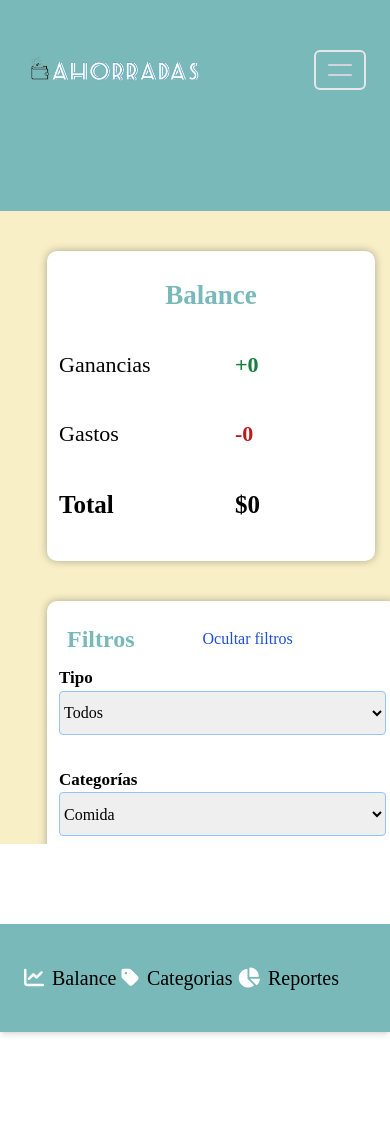
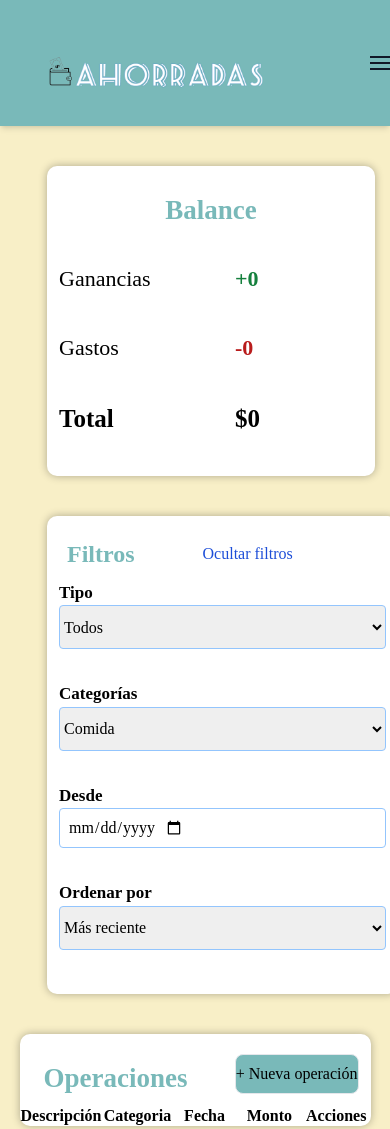
Before and after one commit to ValeriaMercado/TP_AhorrADAs, a plain HTML site: page index.html in a window 390 px wide. Shown: the top 1129 px of the page. Drawn offline with nearby package versions, Linux system fonts and the light colour scheme; a web font is replaced by a local one.

Commit message:
add menu responsive

```diff
--- a/index.html
+++ b/index.html
@@ -7,6 +7,7 @@
     <link rel="stylesheet" href="https://cdnjs.cloudflare.com/ajax/libs/font-awesome/6.2.0/css/all.min.css"
         integrity="sha512-xh6O/CkQoPOWDdYTDqeRdPCVd1SpvCA9XXcUnZS2FmJNp1coAFzvtCN9BmamE+4aHK8yyUHUSCcJHgXloTyT2A=="
         crossorigin="anonymous" referrerpolicy="no-referrer" />
+    <link rel="stylesheet" href="style.css" />
     <link rel="preconnect" href="https://fonts.googleapis.com">
     <link rel="preconnect" href="https://fonts.gstatic.com" crossorigin>
     <link href="https://fonts.googleapis.com/css2?family=Antic&display=swap" rel="stylesheet">
@@ -17,38 +18,36 @@
 </head>
 
 
-<body class="bg-[#f8efc7] font-[Antic] max-sm:w-full">
-    <div class="bg-[#79b9b9] text-xl max-sm:w-full h-1/4">
-        <div class="flex justify-between items-center p-6 px-6 lg:px-0 container mx-auto">
-            <div>
-                <a href="#"><img src="images/logoAhorradas.png" alt="logo AhorrADAs"
-                        class="w-[65%] py-1 flex justify-between mt-4"></a>
-            </div>
+<body class="bg-[#f8efc7] font-[Antic]">
+    <header class="bg-[#79b9b9] flex flex-wrap items-center shadow-md ">
+        <div class="flex-1 flex justify-between items-center">
+            <a href=" "><img src="images/logoAhorradas.png" alt="logo AhorrADAs"
+                    class="w-[65%] mt-10 ml-10 flex justify-between"></a>
+        </div>
 
-            <input class="peer hidden" type="checkbox" name="hamburger" id="hamburger" />
-            <label
-                class="peer-checked:hamburger block relative cursor-pointer lg:hidden border-2 border-black-300 peer-checked:border-2 peer-checked:border-white p-3 rounded-md transition-all"
-                for="hamburger">
-                <div class="m-auto w-6 h-0.5 rounded bg-gray-300 transition-all duration-300"></div>
-                <div class="m-auto mt-2 w-6 h-0.5 rounded bg-gray-300 transition-all duration-300"></div>
-            </label>
+        <label for="menu-toggle" class="pointer-cursor md:hidden block">
+            <svg class="fill-current text-gray-900" xmlns="http://www.w3.org/2000/svg" width="20" height="20"
+                viewBox="0 0 20 20">
+                <title>menu</title>
+                <path d="M0 3h20v2H0V3zm0 6h20v2H0V9zm0 6h20v2H0v-2z"></path>
+            </svg>
+        </label>
+        <input class="hidden" type="checkbox" id="menu-toggle" />
 
-            <div
-                class="translate-y-full peer-checked:translate-y-0 lg:translate-y-0 inset-0 fixed lg:static pt-20 lg:pt-0 bg-white lg:bg-[#79b9b9] z-0 lg:z-10 lg:h-auto lg:w-auto transition-all duration-300 ease-in-out">
-                <div
-                    class="bg-[#79b9b9] shadow-md lg:bg-[#79b9b9] lg:shadow-none py-10 lg:py-0 flex-col lg:items center lg:flex-row px-6 space-y-4 lg:space-y-0 lg:space-x-12 ">
-                    <a href="" class="text-black lg:text-white hover:text-gray"><i
-                            class="fas fa-chart-line mr-2 text-white"></i>Balance</a></a>
-                    <a href="" id="showCategories" class="text-black lg:text-white hover:text-gray"><i
-                            class="fa-solid fa-tag mr-2 text-white"></i>Categorias</a></a>
-                    <a href="" id="showReports" class="text-black lg:text-white hover:text-gray"><i
-                            class="fas fa-chart-pie mr-2 text-white"></i>Reportes</a></a>
-                </div>
-            </div>
+        <div class="hidden md:flex md:items-center md:w-auto w-full" id="menu">
+            <nav class="">
+                <ul class="md:flex items-center justify-between text-white text-xl pt-4  mr-10">
+                    <li><a class="md:p-4 py-3 px-0 block" href=" "><i
+                        class="fas fa-chart-line mr-2 text-white"></i>Balance</a></li>
+                    <li><a id="showCategories" class="md:p-4 py-3 px-0 block" href=" "><i
+                        class="fa-solid fa-tag mr-2 text-white" ></i>Categorias</a></li>
+                    <li><a id="showReports"  class="md:p-4 py-3 px-0 block md:mb-0 mb-2" href=" " ><i
+                        class="fas fa-chart-pie mr-2 text-white"></i>Reportes</a></li>
+                  </ul>
+            </nav>
+        </div>
+    </header>
 
-
-        </div>
-    </div>
     <!----------------------------------------------- BALANCE--------------------------------------------------------->
     <div class="flex flex-row mb-20 max-sm:flex-col" id="tablesAndForms">
         <div class="flex flex-col ml-[10%] ">
--- a/script.js
+++ b/script.js
@@ -200,8 +200,7 @@ $("#showCategories").addEventListener("click", (e) => {
   $("#operationContainer").classList.add("hidden");
   $("#newOperationContainer").classList.add("hidden");
   $("#editOperationContainer").classList.add("hidden");
-  $("operations").classList.add("hidden");
-  $("#reports").classList.add("hidden");
+  $("#reportsTableContainer").classList.add("hidden");
 });
 
 // ***************************************************************DOM EVENTS*****************************************************
--- /dev/null
+++ b/style.css
@@ -0,0 +1,7 @@
+body {
+    font-family: "Rubik", sans-serif;
+  }
+
+  #menu-toggle:checked + #menu {
+    display: block;
+  }
```
